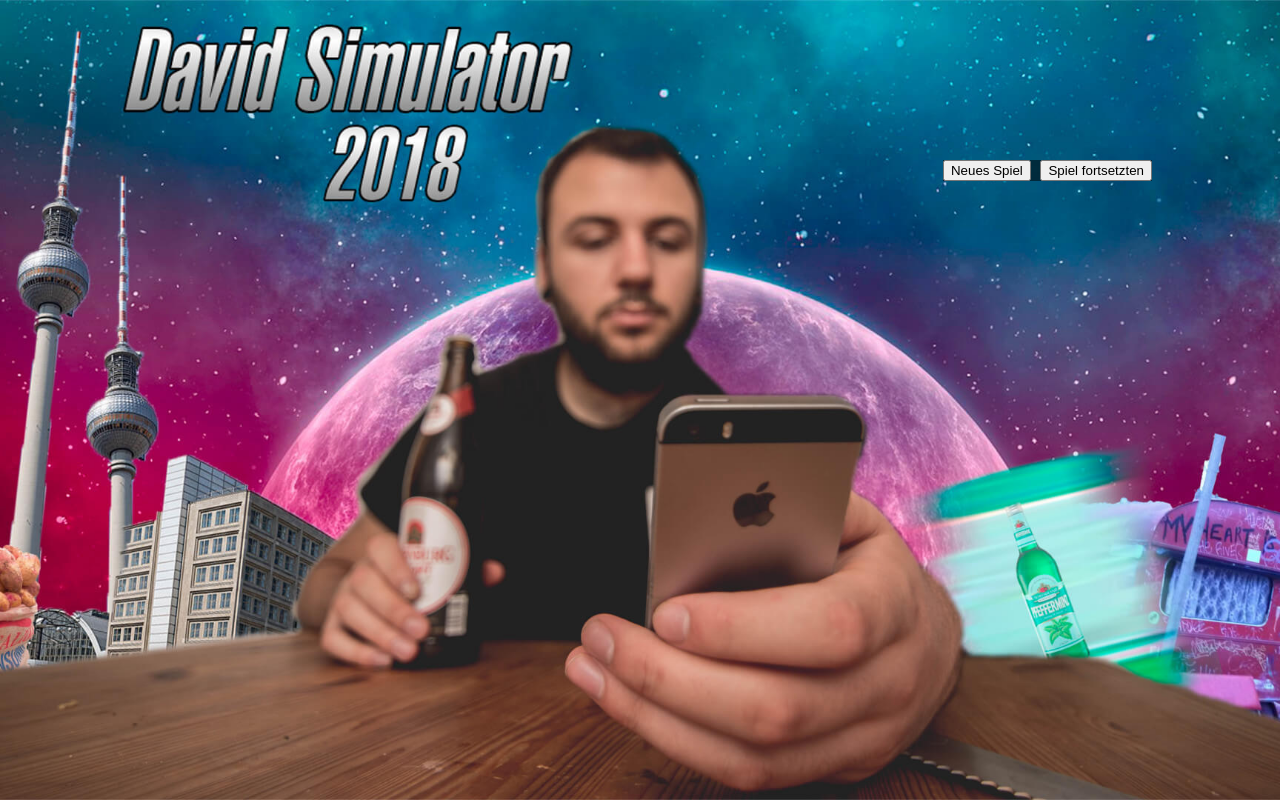
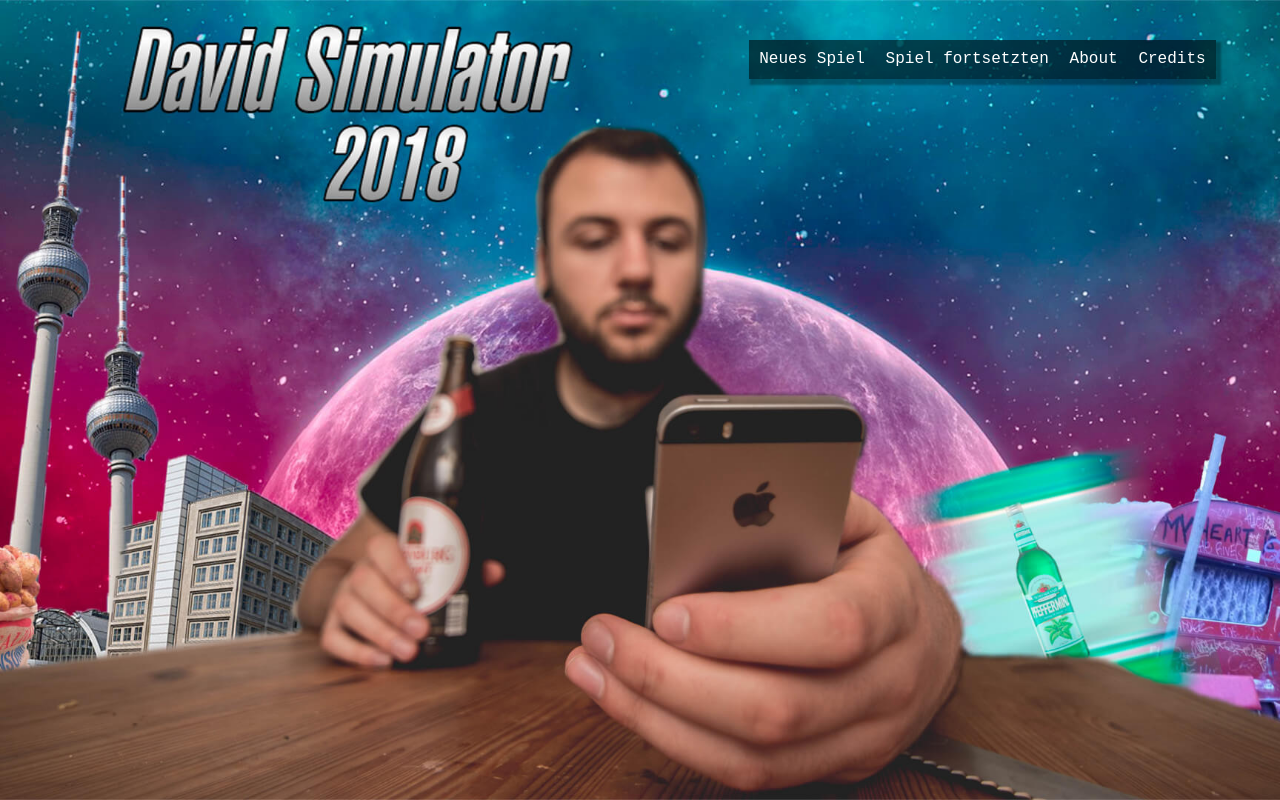
Before and after one commit to leonvdb/david_simulator, a Flask app: page / in a window 1280 px wide. Run offline with Flask 2, Linux system fonts and the light colour scheme; the visitor is signed in with stand-in values (Sample User, id 1); lists and menus that the app fills with data are empty; parts of the project's set-up code (start-up, migrations or seed data) failed here and were passed over.

Commit message:
Edited Menu and you_died.html

```diff
--- a/app.py
+++ b/app.py
@@ -40,6 +40,7 @@ def index():
         new_game = request.form.get('new_game')
         continue_game = request.form.get('continue_game')
         if new_game: #TODO: Add - are you sure? prompt
+            session['show_help']=False
             session['room_name'] = planisphere.START
             session['alive'] = True
             session['new_game'] = True
@@ -58,6 +59,7 @@ def index():
         }
             return redirect(url_for("game"))
         elif continue_game:
+            session['show_help']=False
             return redirect(url_for("game"))
         else:
             #TODO: Add Error
--- a/static/css/style.css
+++ b/static/css/style.css
@@ -1,5 +1,9 @@
 h1 {
     margin :0px;
+}
+
+button{
+    outline: none;
 }
 
 input[type=text] {
@@ -72,25 +76,82 @@ input[type=text] {
 }
 
 .menu {
+    /* border-radius: 10px; */
+    width: fit-content;
     position: absolute;
-    top: 20%;
-    right: 10%;
-    background-color: rgba(0, 0, 0, 0.514);
+    top: 5%;
+    right: 5%;
+    background-color: rgba(0, 0, 0, 0.55);
     color: White;
     font-family: 'Courier New', Courier, monospace;
-
+    font-weight: 50;
+    white-space: nowrap;
+    overflow-x: auto;
+    box-shadow: 3px 4px 2px 2px rgba(0, 0, 0, 0.3);
 }
 
-.menu a {
+.menu button {
+    margin: 0;
+    border-style: none;
+    background-color: rgba(0, 0, 0, 0);
+    padding: 0.65em;
+    font-family: 'Courier New', Courier, monospace;
+    font-size: 1em;
+    float: left;
+}
+
+.menu a{
+    padding: 0.65em;
+}
+
+.menu th, tr, table, tbody {
+    border-collapse: collapse;
+    padding: 0;
+    margin: 0;
+}
+
+.menu a, .menu button {
     color: white;
     text-decoration: none;
+    display: inline-block;
+    font-weight: 200;
 }
 
-.menu a:hover {
-    color: gray;
+.menu a:hover, .menu button:hover {
+    box-shadow: inset 2px 2px 3px 2px rgba(0, 0, 0, 0.25)
+}
+
+.menu a:active, .menu button:active {
+    box-shadow: inset 3px 3px 4px 3px rgba(0, 0, 0, 0.35)
 }
 
 ul {
     list-style: none;
     padding: 0;
 }
+
+.death {
+padding: 0;
+margin: 0px;
+font-family: Arial, Helvetica, sans-serif;
+position: relative;
+top: 35%;
+text-align: center;
+color: white;
+font-weight: 30;
+border-style: none;
+}
+
+.death h3 {
+    margin: 0%;
+}
+
+.death a {
+    margin: 0px;
+    color: white;
+    text-decoration: none;
+    position: relative;
+    top: 13em;
+    padding: 1em;
+    border: 1px solid white;
+}
--- a/templates/index.html
+++ b/templates/index.html
@@ -27,12 +27,18 @@
 <Body>
     <div class=bg>
         <div class=menu>
+            <table>
+                <tr>
             <form action="/" method="POST">
-                <button type="submit" name="new_game" value=True>Neues Spiel</button>
+               <th><button type="submit" name="new_game" value=True>Neues Spiel</button></th>
                 {% if player_data %}
-                <button type="submit" name="continue_game" value=True>Spiel fortsetzten</button>
+                <th><button type="submit" name="continue_game" value=True>Spiel fortsetzten</button></th>
                 {% endif %}
             </form>
+            <th><a href="/about">About</a></th>
+            <th><a href="/credits">Credits</a></th>
+        </tr>
+        </table>
         </div>
     </div>
 </Body>
--- a/templates/show_room.html
+++ b/templates/show_room.html
@@ -58,8 +58,8 @@
     Falls du während der Simulation Hilfe brauchst klick einfach
     auf das Hilfe Symbol das sich oben rechts im Fenster befindet.<br>
     <br>
-    Falls du hilfe brauchst, die du hier nicht finden kannst oder du einen Fehler
-    gefunden hast schreib mir bitte eine Nachricht an: <br>
+    Falls du hilfe brauchst, die du hier nicht findest oder du einen Fehler
+    gefunden hast schreib bitte eine Nachricht an: <br>
     leon.vondemberge@gmail.com
 </p>
 <form action="/game" method="POST">
```
Also changed, not shown: templates/you_died.html (+6 -2 lines).
